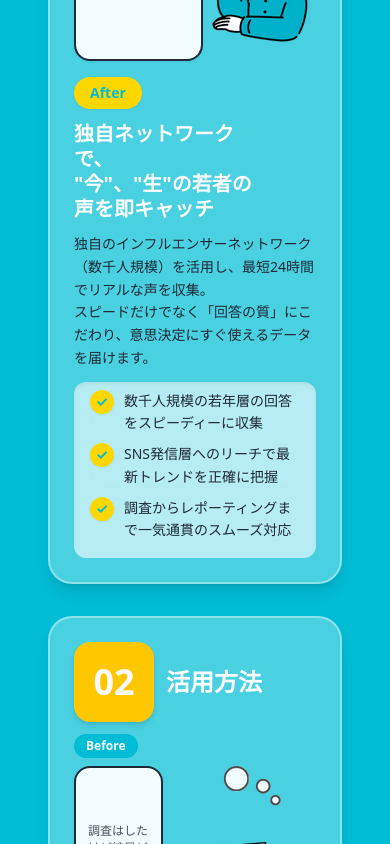
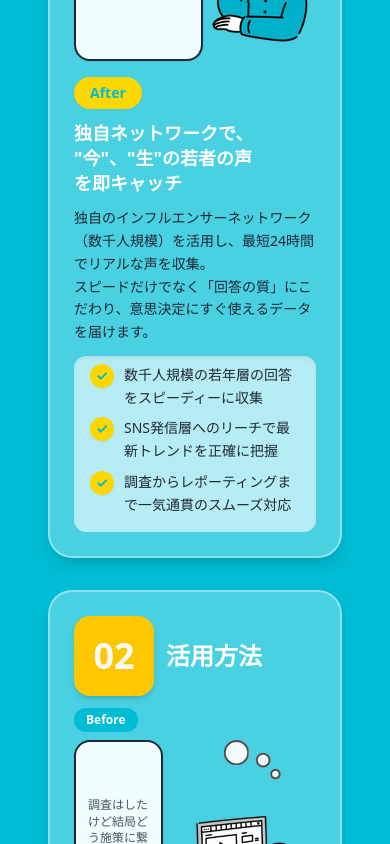
Before and after one commit to kamada-reaplus/youthnow, a Next.js app: page / in a window 390 px wide. Shown: the part 2380-3224 px from the top of the page. Built offline with nearby package versions, Linux system fonts and the light colour scheme.

Commit message:
修正アップ

```diff
--- a/src/app/components/sections/ServicesSection.tsx
+++ b/src/app/components/sections/ServicesSection.tsx
@@ -307,10 +307,10 @@ export function ServicesSection() {
 
                 {/* Slide Info Overlay */}
                 <div className="absolute bottom-0 left-0 right-0 bg-gradient-to-t from-neutral-black/80 to-transparent p-lg">
-                  <h4 className="text-body-lg md:text-h5 text-neutral-white font-bold mb-xs">
+                  <h4 className="text-body md:text-body-lg lg:text-h5 text-neutral-white font-bold mb-xs">
                     {OUTPUT_SAMPLES[slideIndex].title}
                   </h4>
-                  <p className="text-body-sm md:text-body text-neutral-white/90">
+                  <p className="text-caption md:text-body-sm lg:text-body text-neutral-white/90">
                     {OUTPUT_SAMPLES[slideIndex].subtitle}
                   </p>
                 </div>
--- a/src/app/components/ui/SolutionCard.tsx
+++ b/src/app/components/ui/SolutionCard.tsx
@@ -80,7 +80,7 @@ export function SolutionCard({
           </div>
 
           {/* ソリューションタイトル */}
-          <h3 className="text-xl md:text-2xl lg:text-3xl font-bold text-white leading-tight pr-16 md:pr-20 lg:pr-24">
+          <h3 className="text-lg sm:text-xl md:text-2xl lg:text-3xl font-bold text-white leading-snug pr-12 sm:pr-16 md:pr-20 lg:pr-24">
             {solutionTitle.split("<br />").map((line, index, array) => (
               <span key={index}>
                 {line}
```
